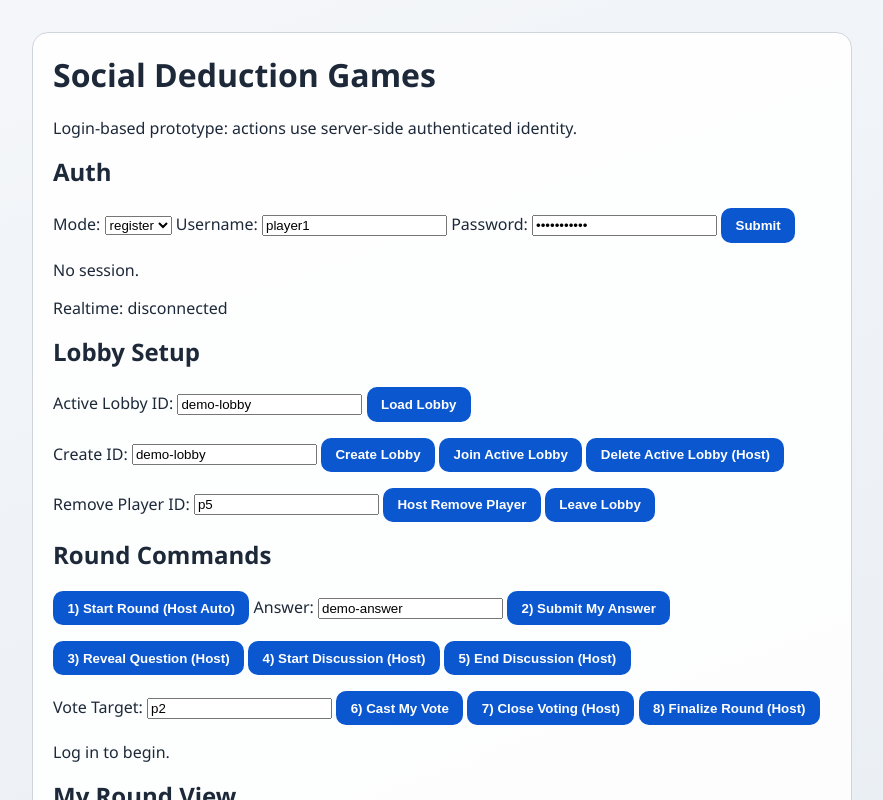
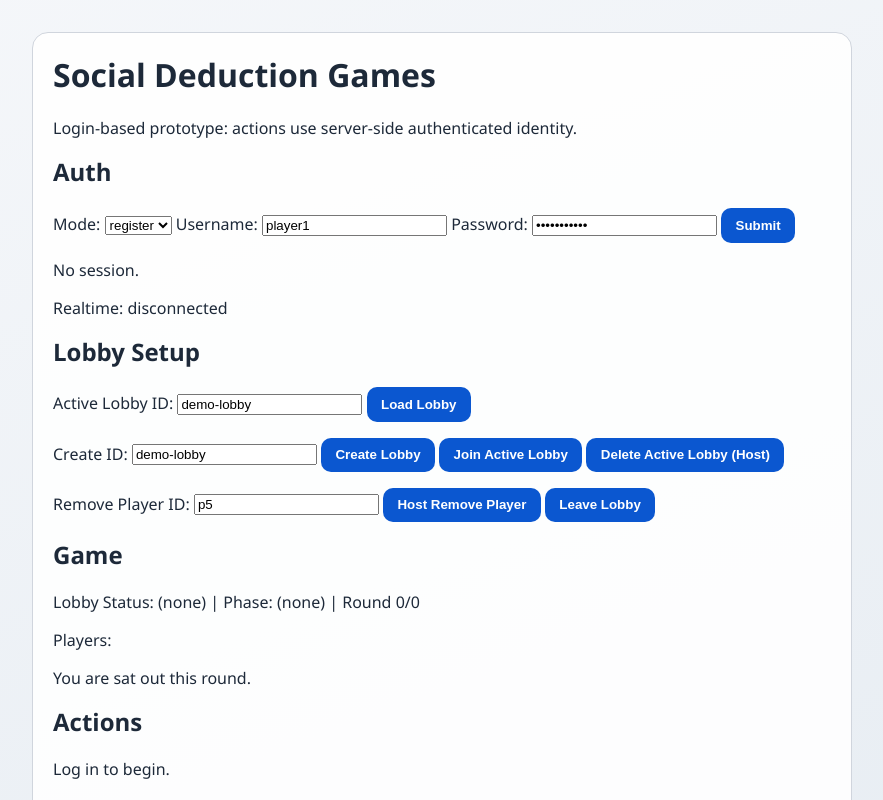
Before and after one commit to lukasrhoades/amogus, a Next.js app: page / in a window 1280 px wide. Shown: the top 800 px of the page, without its empty margins (198-1081 px from the left). Built offline with nearby package versions, Linux system fonts and the light colour scheme.

Commit message:
Refactor app page into phase-driven playable game UI

```diff
--- a/src/app/page.tsx
+++ b/src/app/page.tsx
@@ -318,6 +318,20 @@ export default function HomePage() {
     setMessage("Question pair deleted.");
   }
 
+  const me = snapshot?.players.find((p) => p.id === session?.userId) ?? null;
+  const isHost = me?.isHost ?? false;
+  const round = snapshot?.currentRound ?? null;
+  const activePlayerIds = round?.activePlayerIds ?? [];
+  const voteTargets = snapshot?.players.filter((p) => activePlayerIds.includes(p.id) && p.id !== session?.userId) ?? [];
+  const canSubmitAnswer = round?.phase === "prompting" && (snapshot?.viewerRound?.isActive ?? false);
+  const canCastVote = round?.phase === "voting" && activePlayerIds.includes(session?.userId ?? "");
+  const canHostStartRound = isHost && (snapshot?.phase === "setup" || snapshot?.phase === "round_result");
+  const canHostRevealQuestion = isHost && round?.phase === "prompting";
+  const canHostStartDiscussion = isHost && round?.phase === "reveal";
+  const canHostEndDiscussion = isHost && round?.phase === "discussion";
+  const canHostCloseVoting = isHost && round?.phase === "voting";
+  const canHostFinalizeRound = isHost && snapshot?.phase === "round_result";
+
   return (
     <main>
       <div className="container">
@@ -344,6 +358,21 @@ export default function HomePage() {
         </p>
         <p>{session === null ? "No session." : `Session: ${session.username} (${session.userId})`}</p>
         <p>Realtime: {realtimeConnected ? "connected" : "disconnected"}</p>
+        {session !== null ? (
+          <p>
+            <button
+              type="button"
+              onClick={async () => {
+                await fetch("/api/session", { method: "DELETE" });
+                setSession(null);
+                setSnapshot(null);
+                setMessage("Logged out.");
+              }}
+            >
+              Logout
+            </button>
+          </p>
+        ) : null}
 
         <h2>Lobby Setup</h2>
         <p>
@@ -374,51 +403,109 @@ export default function HomePage() {
           </button>
         </p>
 
-        <h2>Round Commands</h2>
+        <h2>Game</h2>
         <p>
+          Lobby Status: {snapshot?.status ?? "(none)"} | Phase: {snapshot?.phase ?? "(none)"} | Round{" "}
+          {snapshot?.completedRounds ?? 0}/{snapshot?.plannedRounds ?? 0}
+        </p>
+        <p>
+          Players:{" "}
+          {(snapshot?.players ?? []).map((p) => `${p.displayName}${p.isHost ? " (host)" : ""}${p.connected ? "" : " (offline)"}`).join(", ")}
+        </p>
+        {snapshot?.viewerRound?.isActive ? (
+          <p>
+            Your role: {snapshot.viewerRound.role} | Your prompt: {snapshot.viewerRound.prompt ?? "(none)"}
+          </p>
+        ) : (
+          <p>{snapshot?.viewerRound === null ? "No active round." : "You are sat out this round."}</p>
+        )}
+
+        {round !== null && round.trueQuestion !== null ? <p>True question: {round.trueQuestion}</p> : null}
+        {round !== null && round.revealedAnswers !== null ? (
+          <div>
+            <p>Answers:</p>
+            {round.revealedAnswers.map((entry) => (
+              <p key={entry.playerId}>
+                {entry.displayName}: {entry.answer}
+              </p>
+            ))}
+          </div>
+        ) : null}
+        {round !== null && round.revealedRoles !== null ? (
+          <div>
+            <p>Roles:</p>
+            {Object.entries(round.revealedRoles).map(([playerId, role]) => (
+              <p key={playerId}>
+                {snapshot?.players.find((p) => p.id === playerId)?.displayName ?? playerId}: {role}
+              </p>
+            ))}
+          </div>
+        ) : null}
+
+        <h2>Actions</h2>
+        <p>{message}</p>
+        <p>
+          {canHostStartRound ? (
             <button type="button" onClick={startAutoRound}>
-            1) Start Round (Host Auto)
-          </button>{" "}
+              Start Round (Host)
+            </button>
+          ) : null}{" "}
+          {canSubmitAnswer ? (
+            <>
               Answer: <input value={answerText} onChange={(e) => setAnswerText(e.target.value)} />{" "}
               <button type="button" onClick={() => runCommand({ type: "submit_answer", payload: { answer: answerText } })}>
-            2) Submit My Answer
+                Submit Answer
               </button>
+            </>
+          ) : null}
         </p>
         <p>
+          {canHostRevealQuestion ? (
             <button type="button" onClick={() => runCommand({ type: "reveal_question", payload: {} })}>
-            3) Reveal Question (Host)
-          </button>{" "}
+              Reveal Question (Host)
+            </button>
+          ) : null}{" "}
+          {canHostStartDiscussion ? (
             <button type="button" onClick={() => runCommand({ type: "start_discussion", payload: {} })}>
-            4) Start Discussion (Host)
-          </button>{" "}
+              Start Discussion (Host)
+            </button>
+          ) : null}{" "}
+          {canHostEndDiscussion ? (
             <button type="button" onClick={() => runCommand({ type: "end_discussion", payload: {} })}>
-            5) End Discussion (Host)
+              End Discussion (Host)
             </button>
+          ) : null}
         </p>
         <p>
-          Vote Target: <input value={voteTargetId} onChange={(e) => setVoteTargetId(e.target.value)} />{" "}
+          {canCastVote ? (
+            <>
+              Vote Target:{" "}
+              <select value={voteTargetId} onChange={(e) => setVoteTargetId(e.target.value)}>
+                {voteTargets.map((target) => (
+                  <option key={target.id} value={target.id}>
+                    {target.displayName}
+                  </option>
+                ))}
+              </select>{" "}
               <button type="button" onClick={() => runCommand({ type: "cast_vote", payload: { targetId: voteTargetId } })}>
-            6) Cast My Vote
-          </button>{" "}
+                Cast Vote
+              </button>
+            </>
+          ) : null}{" "}
+          {canHostCloseVoting ? (
             <button
               type="button"
               onClick={() => runCommand({ type: "close_voting", payload: { allowMissingVotes: false } })}
             >
-            7) Close Voting (Host)
-          </button>{" "}
+              Close Voting (Host)
+            </button>
+          ) : null}{" "}
+          {canHostFinalizeRound ? (
             <button type="button" onClick={() => runCommand({ type: "finalize_round", payload: {} })}>
-            8) Finalize Round (Host)
+              Finalize Round (Host)
             </button>
+          ) : null}
         </p>
-
-        <p>{message}</p>
-
-        <h2>My Round View</h2>
-        <pre>
-          {snapshot?.viewerRound === null || snapshot?.viewerRound === undefined
-            ? "(none)"
-            : JSON.stringify(snapshot.viewerRound, null, 2)}
-        </pre>
 
         <h2>My Question Pairs</h2>
         <p>
@@ -452,8 +539,6 @@ export default function HomePage() {
           </p>
         ))}
 
-        <h2>Lobby Snapshot</h2>
-        <pre>{snapshot === null ? "(none)" : JSON.stringify(snapshot, null, 2)}</pre>
       </div>
     </main>
   );
```
Lines whose indentation alone changed are shown as unchanged.
